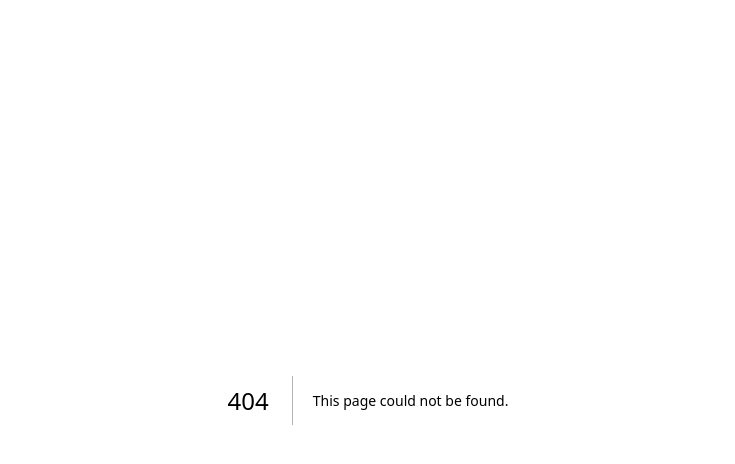
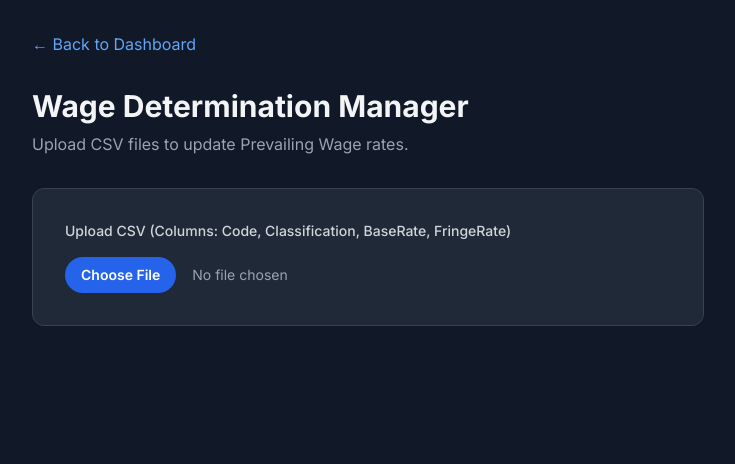
Before and after one commit to sulaimanamina22-dotcom/tradestack, a Next.js app in the folder apps/web/: page /wages in a window 1280 px wide. Before the commit this address had no page. Shown: the top 464 px of the page, without its empty margins (272-1007 px from the left). Built offline with nearby package versions, Linux system fonts and the light colour scheme; no server answers.

Commit message:
fix: install supabase client for csv upload

```diff
--- /dev/null
+++ b/apps/web/app/wages/page.tsx
@@ -0,0 +1,114 @@
+"use client";
+
+import { useState } from "react";
+import Papa from "papaparse";
+import { createClient } from "@supabase/supabase-js";
+import Link from "next/link";
+
+// Initialize Supabase Client for the Frontend
+const supabase = createClient(
+  process.env.NEXT_PUBLIC_SUPABASE_URL!,
+  process.env.NEXT_PUBLIC_SUPABASE_ANON_KEY!
+);
+
+export default function WageManager() {
+  const [uploading, setUploading] = useState(false);
+  const [status, setStatus] = useState("");
+
+  const handleFileUpload = (e: React.ChangeEvent<HTMLInputElement>) => {
+    const file = e.target.files?.[0];
+    if (!file) return;
+
+    setUploading(true);
+    setStatus("Reading file...");
+
+    // 1. Parse the CSV locally in the browser
+    Papa.parse(file, {
+      header: true,
+      skipEmptyLines: true,
+      complete: async (results) => {
+        try {
+          setStatus(`Parsed ${results.data.length} rates. Uploading to database...`);
+          await uploadToSupabase(results.data, file.name);
+        } catch (err) {
+          console.error(err);
+          setStatus("❌ Error uploading data. Check console.");
+        } finally {
+          setUploading(false);
+        }
+      },
+    });
+  };
+
+  const uploadToSupabase = async (data: any[], filename: string) => {
+    // 2. Create a new "Batch" container for this upload
+    const batchName = `${filename} - ${new Date().toLocaleDateString()}`;
+
+    const { data: batchData, error: batchError } = await supabase
+      .from("wage_batches")
+      .insert([{ name: batchName, effective_date: new Date().toISOString() }])
+      .select()
+      .single();
+
+    if (batchError) throw batchError;
+
+    // 3. Format the data for Supabase
+    const rates = data.map((row) => ({
+      batch_id: batchData.id,
+      code: row.Code,
+      classification: row.Classification,
+      base_rate: parseFloat(row.BaseRate),
+      fringe_rate: parseFloat(row.FringeRate),
+    }));
+
+    // 4. Insert all rates at once
+    const { error: ratesError } = await supabase
+      .from("wage_rates")
+      .insert(rates);
+
+    if (ratesError) throw ratesError;
+
+    setStatus("✅ Success! Wage rates uploaded and active.");
+  };
+
+  return (
+    <div className="min-h-screen bg-gray-900 text-gray-100 p-8">
+      <div className="max-w-2xl mx-auto">
+        <Link href="/" className="text-blue-400 hover:underline mb-8 block">
+          ← Back to Dashboard
+        </Link>
+
+        <h1 className="text-3xl font-bold mb-2">Wage Determination Manager</h1>
+        <p className="text-gray-400 mb-8">
+          Upload CSV files to update Prevailing Wage rates.
+        </p>
+
+        <div className="bg-gray-800 p-8 rounded-xl border border-gray-700">
+          <label className="block mb-4 text-sm font-medium text-gray-300">
+            Upload CSV (Columns: Code, Classification, BaseRate, FringeRate)
+          </label>
+
+          <input
+            type="file"
+            accept=".csv"
+            onChange={handleFileUpload}
+            disabled={uploading}
+            className="block w-full text-sm text-gray-400
+              file:mr-4 file:py-2 file:px-4
+              file:rounded-full file:border-0
+              file:text-sm file:font-semibold
+              file:bg-blue-600 file:text-white
+              hover:file:bg-blue-700
+              cursor-pointer"
+          />
+
+          {status && (
+            <div className={`mt-6 p-4 rounded-lg ${status.includes("Success") ? "bg-green-900/30 text-green-400" : "bg-gray-700"}`}>
+              {status}
+            </div>
+          )}
+        </div>
+      </div>
+    </div>
+  );
+}
--- a/apps/web/package.json
+++ b/apps/web/package.json
@@ -12,7 +12,10 @@
   "dependencies": {
     "@clerk/nextjs": "^6.36.5",
     "@repo/ui": "*",
+    "@supabase/supabase-js": "^2.89.0",
+    "@types/papaparse": "^5.5.2",
     "next": "16.1.0",
+    "papaparse": "^5.5.3",
     "react": "^19.2.0",
     "react-dom": "^19.2.0"
   },
```
Also changed, not shown: 1 other file (tests, documents, lock files or other folders).
